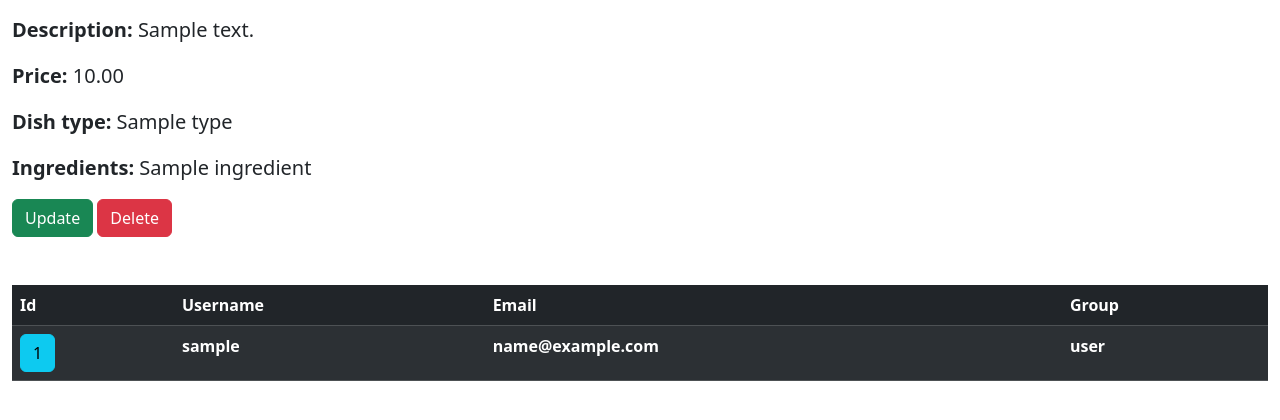
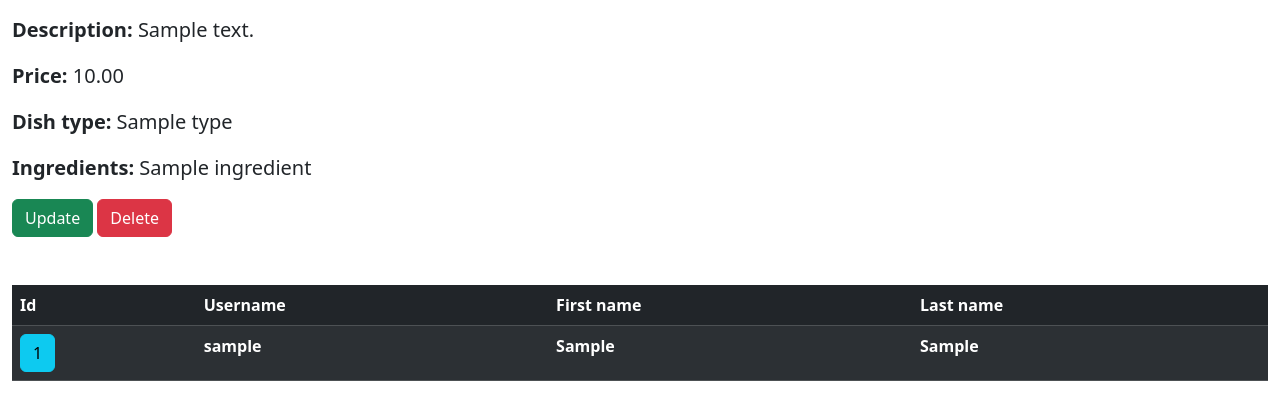
Before and after one commit to bknyrik/restaurant-kitchen-service, a Flask app: page /dishes/1/ in a window 1280 px wide. Shown: the part 248-668 px from the top of the page. Run offline with Flask 3, Linux system fonts and the light colour scheme; a user stored in the database is signed in; tables that the repository leaves empty hold one stand-in row (values such as "Sample post"); lists and menus that the app fills with data are empty; some libraries are stand-ins or nearby versions.

Commit message:
Replace columns email and group on first_name and last_name to table in dish_detail.html

```diff
--- a/app/templates/kitchen/dish_detail.html
+++ b/app/templates/kitchen/dish_detail.html
@@ -29,8 +29,8 @@
       <tr>
         <th scope="col">Id</th>
         <th scope="col">Username</th>
-        <th scope="col">Email</th>
-        <th scope="col">Group</th>
+        <th scope="col">First name</th>
+        <th scope="col">Last name</th>
       </tr>
       </thead>
       <tbody>
@@ -40,8 +40,8 @@
             <a href="{{ url_for("kitchen.cook_detail", id=object.id) }}" class="btn btn-info">{{ object.id }}</a>
           </th>
           <th>{{ object.username }}</th>
-          <th>{{ object.email|default("Absent", True) }}</th>
-          <th>{{ object.group }}</th>
+          <th>{{ object.first_name|default("Absent", True) }}</th>
+          <th>{{ object.first_name|default("Absent", True) }}</th>
         </tr>
       {% endfor %}
       </tbody>
```
